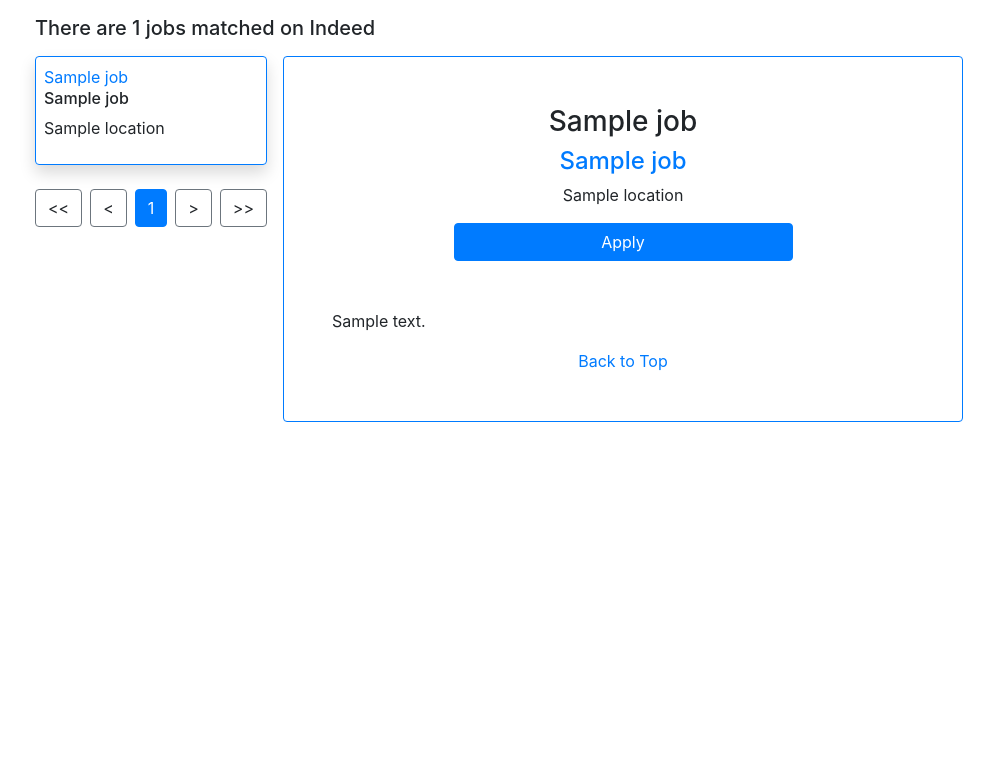
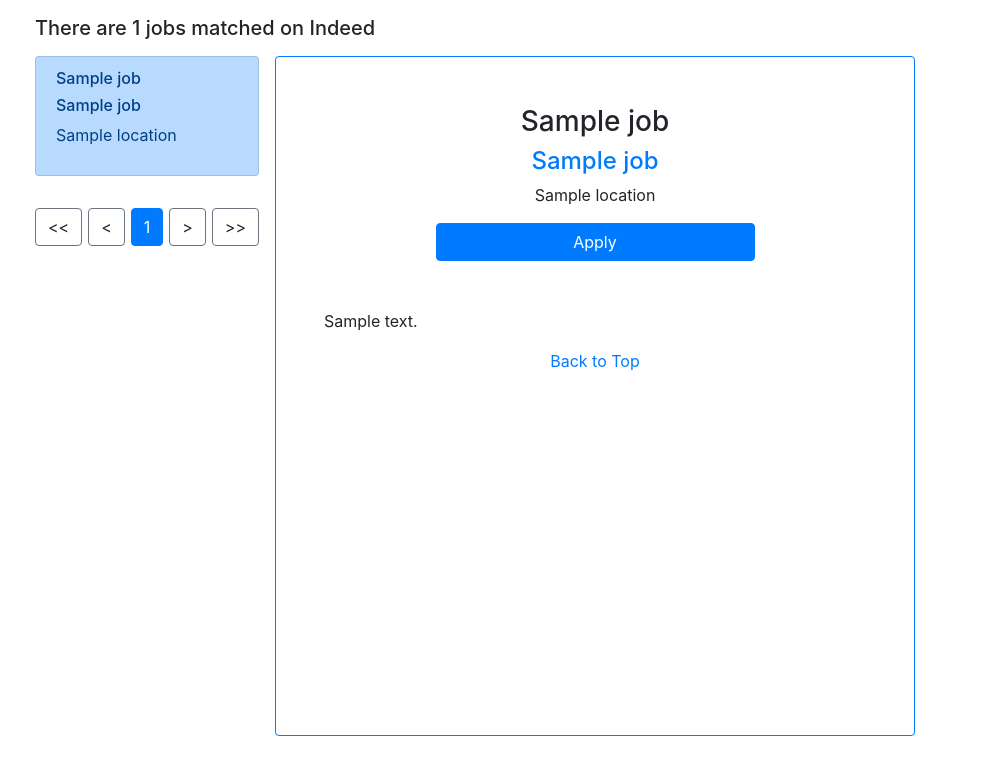
Before and after one commit to catehuang/indeed_scraping, a Flask app: template templates/page.html in a window 1280 px wide. Shown: the top 775 px of the page, without its empty margins (141-1135 px from the left). Run offline with Flask 2, Linux system fonts and the light colour scheme; the template is opened without the code that fills it: most values are stand-ins (such as "Sample title", 1, 10 or a date in 2020); parts of the project's set-up code (start-up, migrations or seed data) failed here and were passed over; some libraries are stand-ins or nearby versions.

Commit message:
web pages are done!

```diff
--- a/show_pages.py
+++ b/show_pages.py
@@ -13,7 +13,7 @@ PORT = 5000
 # deal with data, using dictionary is better than the class since there are lots of efforts needed to do
 # between html and js
 jobs = []
-file_path = "logs/job-2023-01-03-221026.csv"
+file_path = "logs/job-2023-01-05-180256.csv"
 df = pd.read_csv(file_path, encoding='utf8')
 # technically the max index of the row is df.shape[0], but the first row in header which is not what we want
 for row_index in range(0, df.shape[0]):
@@ -49,6 +49,7 @@ def show_page(page_id):
 
 @app.errorhandler(Exception)
 def handle_exception(e):
+    print(f"{e}")
     return redirect('/')
 
 
--- /dev/null
+++ b/static/page.css
@@ -0,0 +1,13 @@
+#job_content
+{
+   position: fixed;
+   margin-top: 0;
+   z-index: 999;
+   overflow-y: scroll;
+   height: 85vh;
+   width: 50%;
+}
+
+.cursor-effect {
+    cursor: pointer;
+}
--- a/static/page.js
+++ b/static/page.js
@@ -24,6 +24,19 @@ function show_content(job, page_id)
 }
 
 
+// add/remove the active class for further customization
+$(function()
+{
+    $('.list-group li').click(function(e)
+    {
+        e.preventDefault();
+        $that = $(this);
+        $that.parent().find('li').removeClass('active');
+        $that.addClass('active');
+    });
+})
+
+
 /* use iframe but: because an ancestor violates the following Content Security Policy directive: "frame-ancestors 'self
 function show_content(job, page_id)
 {
--- a/templates/page.html
+++ b/templates/page.html
@@ -4,6 +4,7 @@
         <title>Search Results from Indeed</title>
 		<link rel="stylesheet" href="https://stackpath.bootstrapcdn.com/bootstrap/4.3.1/css/bootstrap.min.css"
               integrity="sha384-ggOyR0iXCbMQv3Xipma34MD+dH/1fQ784/j6cY/iJTQUOhcWr7x9JvoRxT2MZw1T" crossorigin="anonymous">
+        <link rel="stylesheet" href="{{url_for('static', filename='page.css')}}">
         <script src="https://code.jquery.com/jquery-3.2.1.min.js"></script>
     </head>
     <body>
@@ -13,21 +14,33 @@
             </div>
 
             <div class="d-flex">
-                <div class="left_panel w-25 ">
-                    <div class="">
+                <aside class="left_panel w-25" id="job_list">
+                    <nav>
+                        <ul class="list-group">
                             {% for job in jobs %}
-                        <div class="job_info my-2 shadow border border-primary rounded">
-                            <div class="p-2">
-                                <a type="button" class="p-0 m-0 text-primary" data-bs-toggle="button"
-                                        onclick="show_content({{ job }}, {{ page_id }})">
-                                    {{ job.title }}
-                                </a>
+                            {% if job == jobs[0] %}
+                            <li class="my-2 list-group-item list-group-item-action list-group-item-primary rounded active">
+                                <a class="text-decoration-none cursor-effect" onclick="show_content({{ job }}, {{ page_id }})">
+                                    <div class="rounded">
+                                        <h6 class="">{{ job.title }}</h6>
                                         <h6 class="mb-2">{{ job.company_name }}</h6>
                                         <p class="">{{ job.location }}</p>
                                     </div>
+                                </a>
+                            </li>
+                            {% else %}
+                            <li class="my-2 list-group-item list-group-item-action list-group-item-primary rounded">
+                                <a class="text-decoration-none cursor-effect" onclick="show_content({{ job }}, {{ page_id }})">
+                                    <div class="rounded">
+                                        <h6 class="">{{ job.title }}</h6>
+                                        <h6 class="mb-2">{{ job.company_name }}</h6>
+                                        <p class="">{{ job.location }}</p>
                                     </div>
+                                </a>
+                            </li>
+                            {% endif %}
                             {% endfor %}
-                    </div>
+                        </ul>
                         <div class="d-flex justify-content-between mt-4">
                             {% if page_id > 1 %}
                             <a type="button" class="btn btn-outline-secondary" href="{{ url_for('show_page', page_id=1) }}"><<</a>
@@ -55,18 +68,18 @@
                             <a type="button" class="btn btn-outline-secondary" aria-disabled="true">>></a>
                             {% endif %}
                         </div>
-                </div>
-
-                <div class="right_panel w-75 pl-3">
-                    <div class="my-2 justify-content-center border rounded border-primary">
-                        <div class="w-100">
-                            <div class="d-flex flex-column py-5" id="job_content">
+                    </nav>
+                </aside>
+                <div class="right_panel w-75 mx-3">
+                    <div class="my-2 justify-content-center">
+                        <div class="">
+                            <div class="d-flex flex-column py-5 border border-primary rounded" id="job_content" >
                                 <h3 class="text-center" id="job_title"> {{jobs[0].title}} </h3>
                                 <h4 class="mb-2 text-center text-primary" id="job_company_name"> {{ jobs[0].company_name}} </h4>
                                 <p class="b-2 text-center" id="job_location">{{ jobs[0].location }} </p>
                                 <a href="{{ jobs[0].link }}" type="button" class="btn btn-primary w-50 mb-5 mx-auto" target="_blank" id="job_link">Apply</a>
                                 <p class="px-5" id="job_description"> {{ jobs[0].description }} </p>
-                                <a href="#" class="mx-auto">Back to Top</a>
+                                <a href="#job_title" class="mx-auto">Back to Top</a>
                             </div>
                         </div>
                     </div>
```
Lines whose indentation alone changed are shown as unchanged.
